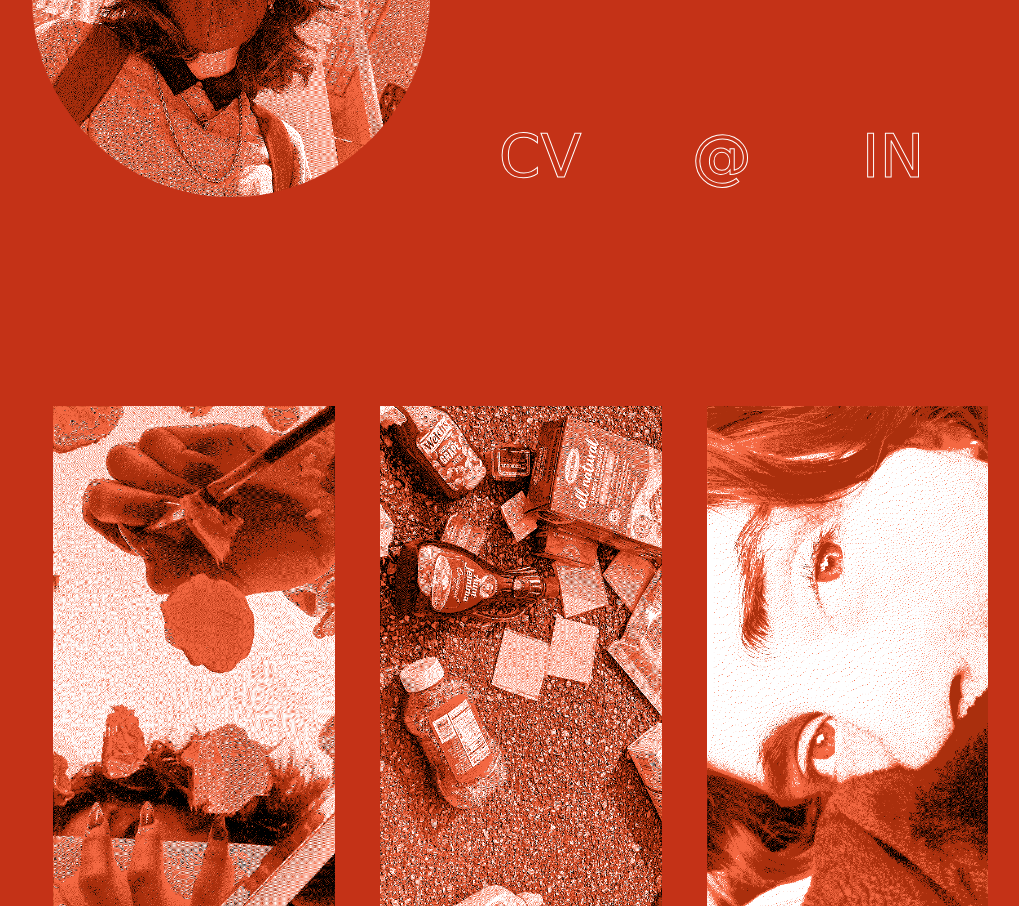
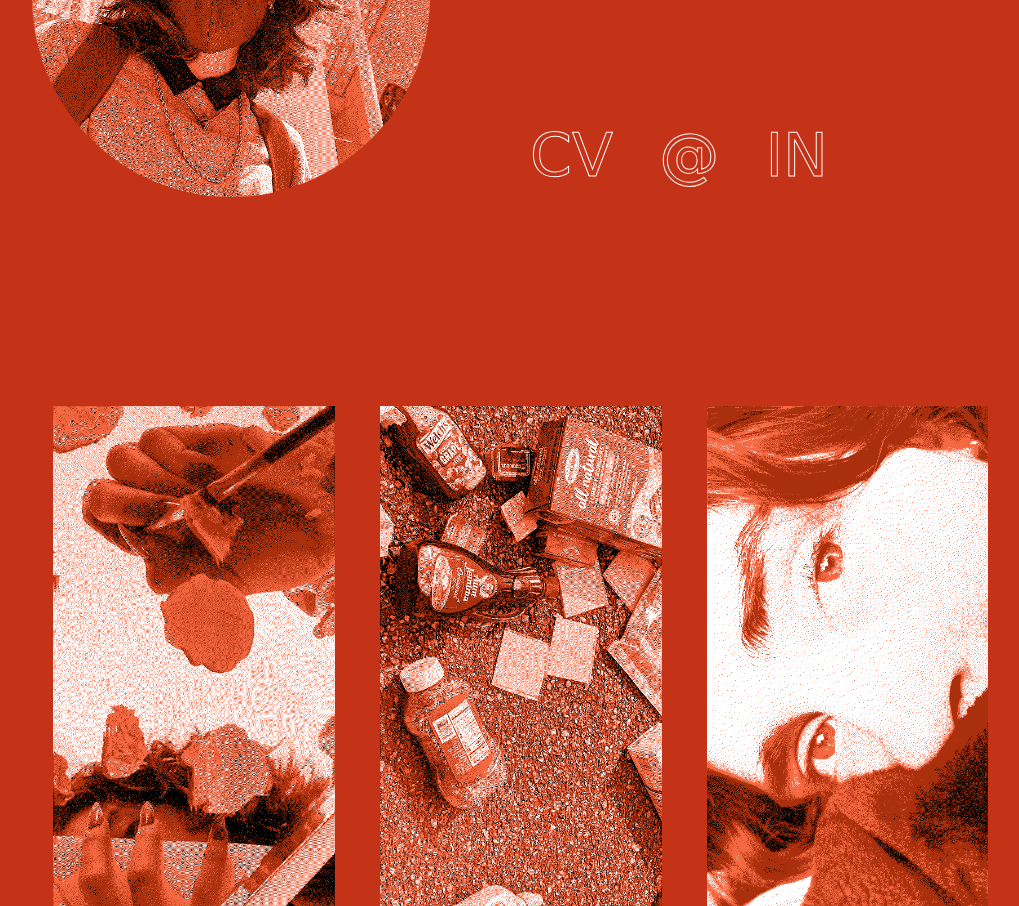
Before and after one commit to jantrkn/ShaneWebsite, a plain HTML site: page index.html in a window 1280 px wide. Shown: the part 1218-2124 px from the top of the page, without its empty margins (133-1152 px from the left). Drawn offline with Linux system fonts and the light colour scheme.

Commit message:
Update style.css

```diff
--- a/style.css
+++ b/style.css
@@ -85,9 +85,9 @@ img#circle{
     max-height: 400px;
 }
 .links{
-    grid-column: 2/6;
+    grid-column: 3/6;
     grid-row: 6;
-    text-align: center;
+    /* text-align: center; */
     margin-left: 13%;
 }
 .click{
@@ -100,7 +100,7 @@ img#circle{
     color: white;
     /* border-radius: 50%; */
     /* border-radius: 50%; */
-    margin-right: 50px;
+    /* margin-right: 50px; */
     /* height: 50px;
     width: 50px; */
 }
```
